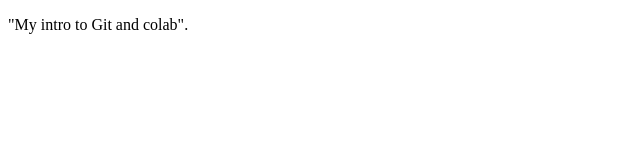
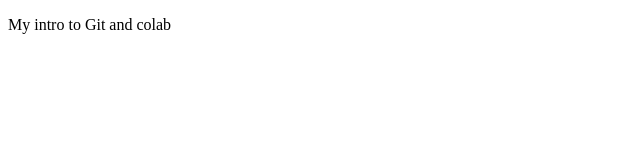
Before and after one commit to acciojob/Intro-to-Git-SamikshaSankar, a website: page main.html in a window 1280 px wide. Shown: the full height of the page, 0-640 px from the left. Drawn offline with Linux system fonts and the light colour scheme.

Commit message:
created a submission

```diff
--- a/main.html
+++ b/main.html
@@ -11,7 +11,7 @@
 	<!-- the entire body must be written by student -->
     <script type="text/javascript" src="./script.js">
     </script>
-	<p>"My intro to Git and colab".</p>
+	<p>My intro to Git and colab</p>
 
 </body>
 
```
